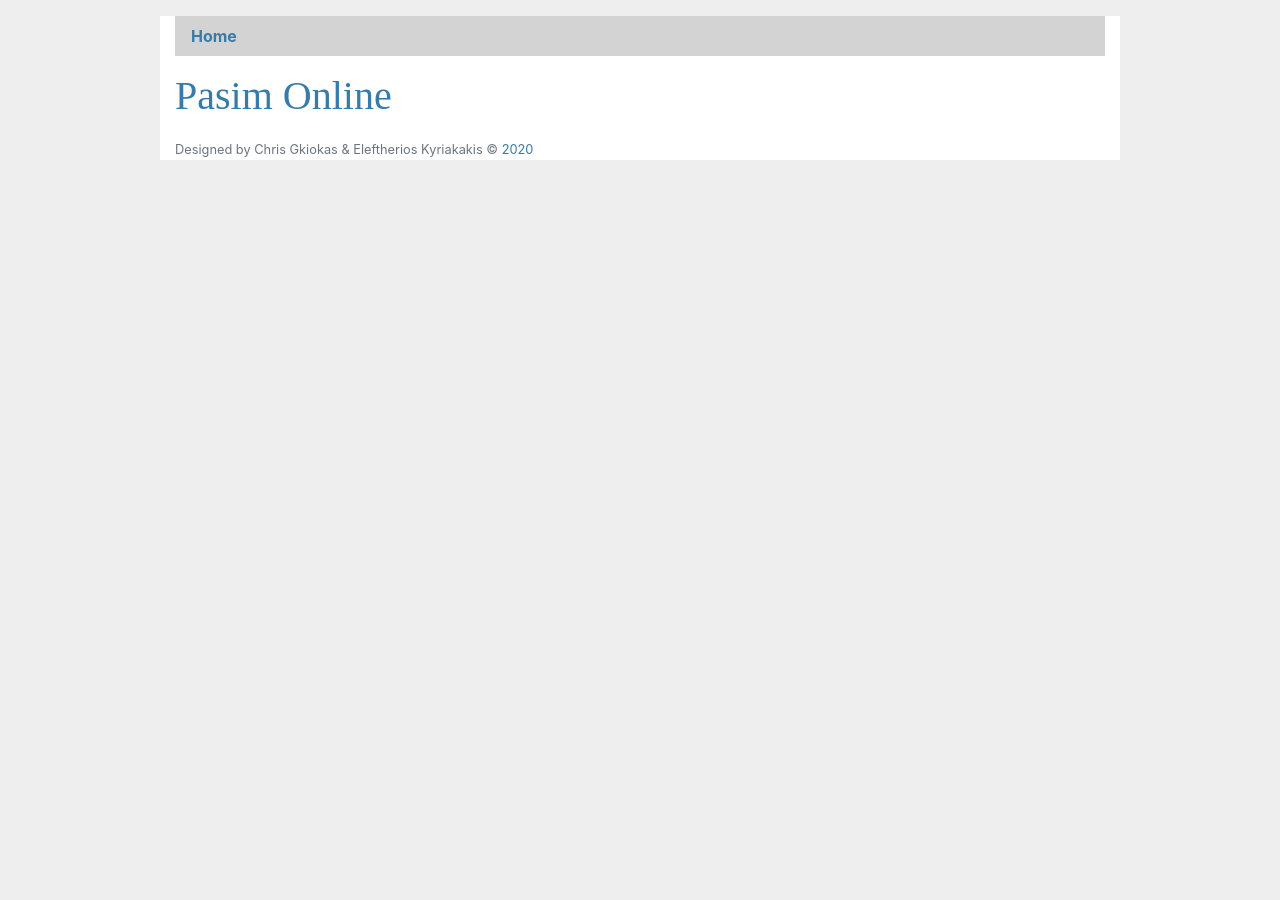
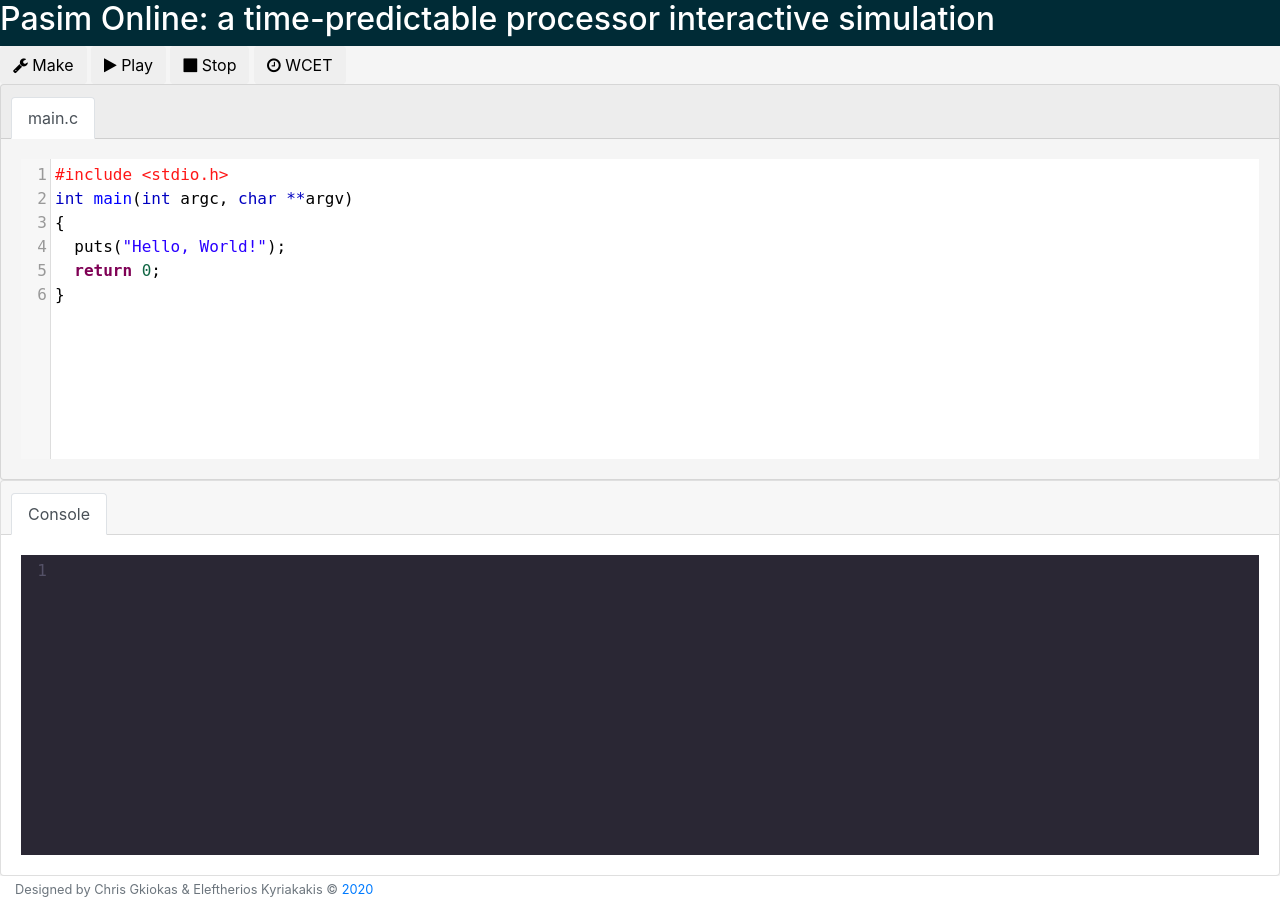
Before and after one commit to egk696/pasim-online, a Flask app: page / in a window 1280 px wide. Before the commit the page ends 160 px from the top, so only its background shows below. Run offline with Flask 2, Linux system fonts and the light colour scheme; parts of the project's set-up code (start-up, migrations or seed data) failed here and were passed over; some libraries are stand-ins or nearby versions.

Commit message:
Code editor base layout

```diff
--- /dev/null
+++ b/client/static/pasimon.css
@@ -0,0 +1,37 @@
+.sidebar {
+    height: 100%;
+    background: #7dc8e5;
+}
+
+.sidenav {
+    height: 100%;
+    z-index: 1;
+    top: 0;
+    left: 0;
+    background-color: #111;
+    overflow-x: hidden;
+    padding-top: 20px;
+}
+
+.topbar {
+    overflow: auto;
+    background: #002b36;
+    color: #fff;
+}
+
+.editor {
+    background-color: #f5f5f5;
+    display: inline-block;
+    width: 100%;
+    height: 100%;
+    box-sizing: border-box;
+}
+
+.console {
+    width: 100%;
+}
+
+.CodeMirror {
+    width: 100%;
+    height: 100%;
+}
--- a/client/static/scripts.js
+++ b/client/static/scripts.js
@@ -0,0 +1,45 @@
+let editorArea;
+let consoleArea
+let mirrorEditor;
+let mirrorConsole;
+
+$(document).ready(function () {
+    console.log("Sanity Check!");
+    editorArea = document.getElementById("codeEditor");
+    editorArea.value = "#include <stdio.h>\n" +
+        "int main(int argc, char **argv)\n" +
+        "{\n" +
+        "  puts(\"Hello, World!\");\n" +
+        "  return 0;\n" +
+        "}";
+    mirrorEditor = CodeMirror.fromTextArea(editorArea, {
+        lineNumbers: true,
+        matchBrackets: true,
+        mode: "text/x-csrc",
+        theme: "eclipse"
+    });
+
+    consoleArea = document.getElementById("consoleArea");
+    mirrorConsole = CodeMirror.fromTextArea(consoleArea, {
+        lineNumbers: true,
+        mode: "text/x-sh",
+        theme: "duotone-dark",
+        readOnly: 'nocursor'
+    });
+});
+
+$('#buildBtn').click(function () {
+    console.log("Building starting...");
+});
+
+$('#playBtn').click(function () {
+    console.log("pasim simulation starting...");
+});
+
+$('#stopBtn').click(function () {
+    console.log("pasim simulation stopping...");
+});
+
+$('#wcetBtn').click(function () {
+    console.log("WCET analysis starting...");
+});
--- a/client/templates/_base.html
+++ b/client/templates/_base.html
@@ -12,18 +12,17 @@
     <!-- styles -->
     <link rel="stylesheet" href="//maxcdn.bootstrapcdn.com/bootstrap/4.0.0/css/bootstrap.min.css">
     <link href="//cdnjs.cloudflare.com/ajax/libs/font-awesome/4.7.0/css/font-awesome.min.css" rel="stylesheet">
-    <link href="{{url_for('static', filename='style.css')}}" rel="stylesheet" media="screen">
+    <!--    <link href="{{url_for('static', filename='style.css')}}" rel="stylesheet" media="screen">-->
+    <link href="{{url_for('static', filename='pasimon.css')}}" media="screen" rel="stylesheet">
+    <link href="https://cdnjs.cloudflare.com/ajax/libs/codemirror/5.32.0/codemirror.min.css" rel="stylesheet"/>
+    <link href="https://cdnjs.cloudflare.com/ajax/libs/codemirror/5.55.0/theme/eclipse.min.css" rel="stylesheet"/>
+    <link href="https://cdnjs.cloudflare.com/ajax/libs/codemirror/5.55.0/theme/duotone-dark.min.css" rel="stylesheet">
     {% block css %}{% endblock %}
 </head>
 
 <body>
 
-    <div class="container">
-        <strong><nav>
-            <ul class="menu">
-                <li><a href="{{ url_for('main.home') }}">Home</a></li>
-            </ul>
-        </nav></strong>
+<div class="container-fluid h-100">
     <!-- child template -->
     {% block content %}{% endblock %}
 </div>
@@ -37,6 +36,10 @@
 <script src="//maxcdn.bootstrapcdn.com/bootstrap/4.0.0/js/bootstrap.min.js"></script>
 <script src="//ajax.googleapis.com/ajax/libs/jquery/1.11.1/jquery.min.js"></script>
 <script src="https://cdn.jsdelivr.net/g/filesaver.js"></script>
+<script src="https://cdnjs.cloudflare.com/ajax/libs/codemirror/5.32.0/codemirror.min.js"></script>
+<script src="https://cdnjs.cloudflare.com/ajax/libs/codemirror/5.42.2/mode/clike/clike.min.js"></script>
+<script src="https://cdnjs.cloudflare.com/ajax/libs/codemirror/5.55.0/addon/edit/matchbrackets.min.js"></script>
+<script src="https://cdnjs.cloudflare.com/ajax/libs/codemirror/5.55.0/mode/shell/shell.min.js"></script>
 <script src="{{url_for('static', filename='scripts.js')}}" type="text/javascript"></script>
 {% block js %}{% endblock %}
 </body>
--- a/client/templates/footer.html
+++ b/client/templates/footer.html
@@ -1,5 +1,5 @@
 <footer class="footer">
-  <div class="container">
+  <div class="container-fluid">
     <small><span class="text-muted">Designed by Chris Gkiokas & Eleftherios Kyriakakis © <a
             href="">2020</a></span></small>
   </div>
--- a/client/templates/main/home.html
+++ b/client/templates/main/home.html
@@ -2,9 +2,64 @@
 
 {% block content %}
 
-<div class="starter-template">
-    <h1>Pasim Online</h1>
-
+<div class="row topbar">
+    <div>
+        <h2>Pasim Online: a time-predictable processor interactive simulation</h2>
+    </div>
+</div>
+<div class="row">
+    <div class="col-md-12 editor">
+        <div class="row">
+            <nav>
+                <button class="btn" id="buildBtn">
+                    <i class="fa fa-wrench"></i>
+                    Make
+                </button>
+                <button class="btn" id="playBtn">
+                    <i class="fa fa-play"></i>
+                    Play
+                </button>
+                <button class="btn" id="stopBtn">
+                    <i class="fa fa-stop"></i>
+                    Stop
+                </button>
+                <button class="btn" id="wcetBtn">
+                    <i class="fa fa-clock-o"></i>
+                    WCET
+                </button>
+            </nav>
+        </div>
+        <div class="row">
+            <div class="card editor">
+                <div class="card-header">
+                    <ul class="nav nav-tabs card-header-tabs">
+                        <li class="nav-item">
+                            <a class="nav-link active" href="#">main.c</a>
+                        </li>
+                    </ul>
+                </div>
+                <div class="card-body">
+                    <form class="card-text">
+                        <textarea id="codeEditor"></textarea>
+                    </form>
+                </div>
+            </div>
+        </div>
+        <div class="row">
+            <div class="card console">
+                <div class="card-header">
+                    <ul class="nav nav-tabs card-header-tabs">
+                        <li class="nav-item">
+                            <a class="nav-link active" href="#">Console</a>
+                        </li>
+                    </ul>
+                </div>
+                <div class="card-body">
+                    <textarea class="console" contenteditable="false" id="consoleArea"></textarea>
+                </div>
+            </div>
+        </div>
+    </div>
 </div>
 
 {% endblock %}
```
Lines whose indentation alone changed are shown as unchanged.
